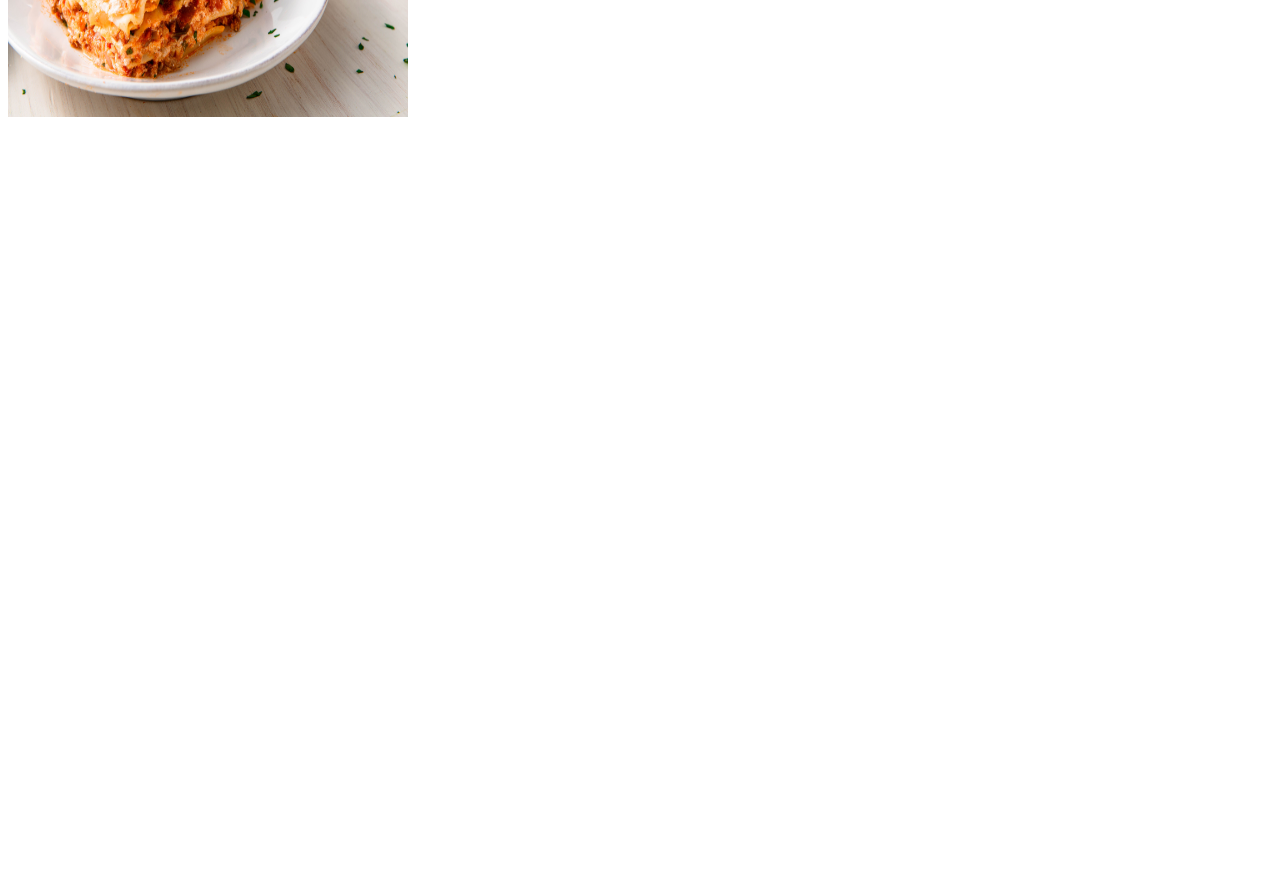
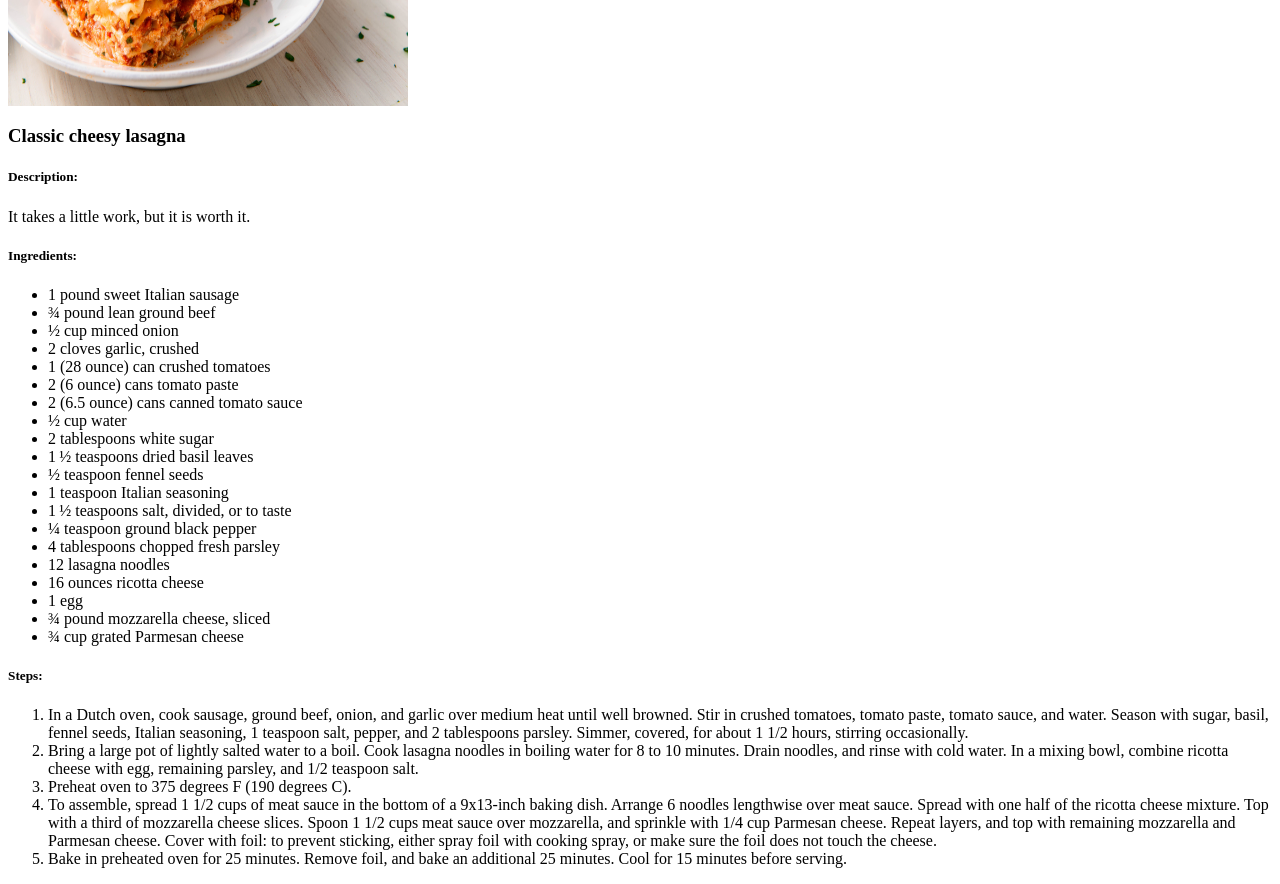
Before and after one commit to jKaarlehto/odin-recipes, a plain HTML site: page recipes/lasagna.html in a window 1280 px wide. Shown: the part 360-1244 px from the top of the page. Before the commit the page ends 800 px from the top, so only its background shows below. Drawn offline with Linux system fonts and the light colour scheme.

Commit message:
Add ingredients and steps to lasagna

```diff
--- a/recipes/lasagna.html
+++ b/recipes/lasagna.html
@@ -7,8 +7,57 @@
 
 <body>
 
-	<h1> Lasagna <h/1>
-	<p>
-	  <img src="../img/lasagna.jpg" height="400" width="400">
-	</p>
+<h1> Lasagna </h1>
+<p>
+  <img src="../img/lasagna.jpg" alt="picture of lasagna" height="400" width="400">
+</p>
+<p>
+  <h3> Classic cheesy lasagna </h3>
+  <p><h5>Description:</h5> </p>
+  <p> It takes a little work, but it is worth it. </p>
+  <h5> Ingredients: </h5>
+  <p>
+	<ul>
+		<li>1 pound sweet Italian sausage</li>
+		<li>¾ pound lean ground beef</li>
+		<li>½ cup minced onion</li>
+		<li>2 cloves garlic, crushed</li>
+		<li>1 (28 ounce) can crushed tomatoes</li>
+		<li>2 (6 ounce) cans tomato paste</li>
+		<li>2 (6.5 ounce) cans canned tomato sauce</li>
+		<li>½ cup water</li>
+		<li>2 tablespoons white sugar</li>
+		<li>1 ½ teaspoons dried basil leaves</li>
+		<li>½ teaspoon fennel seeds</li>
+		<li>1 teaspoon Italian seasoning</li>
+		<li>1 ½ teaspoons salt, divided, or to taste</li>
+		<li>¼ teaspoon ground black pepper</li>
+		<li>4 tablespoons chopped fresh parsley</li>
+		<li>12 lasagna noodles</li>
+		<li>16 ounces ricotta cheese</li>
+		<li>1 egg</li>
+		<li>¾ pound mozzarella cheese, sliced</li>
+		<li>¾ cup grated Parmesan cheese </li>
+
+	</ul>
+  </p>
+  <h5> Steps: </h5>
+  <p>
+    <ol>
+		<li>In a Dutch oven, cook sausage, ground beef, onion, and garlic over medium heat until well browned. Stir in crushed tomatoes, tomato paste, tomato sauce, and water. Season with sugar, basil, fennel seeds, Italian seasoning, 1 teaspoon salt, pepper, and 2 tablespoons parsley. Simmer, covered, for about 1 1/2 hours, stirring occasionally.
+		</li>
+		<li>
+		    Bring a large pot of lightly salted water to a boil. Cook lasagna noodles in boiling water for 8 to 10 minutes. Drain noodles, and rinse with cold water. In a mixing bowl, combine ricotta cheese with egg, remaining parsley, and 1/2 teaspoon salt.
+		</li>
+		<li> Preheat oven to 375 degrees F (190 degrees C).
+		</li>
+		<li>
+		To assemble, spread 1 1/2 cups of meat sauce in the bottom of a 9x13-inch baking dish. Arrange 6 noodles lengthwise over meat sauce. Spread with one half of the ricotta cheese mixture. Top with a third of mozzarella cheese slices. Spoon 1 1/2 cups meat sauce over mozzarella, and sprinkle with 1/4 cup Parmesan cheese. Repeat layers, and top with remaining mozzarella and Parmesan cheese. Cover with foil: to prevent sticking, either spray foil with cooking spray, or make sure the foil does not touch the cheese.
+		</li>
+		<li>
+		Bake in preheated oven for 25 minutes. Remove foil, and bake an additional 25 minutes. Cool for 15 minutes before serving.
+		</li>
+
+
+</ol>
 </body>
```
